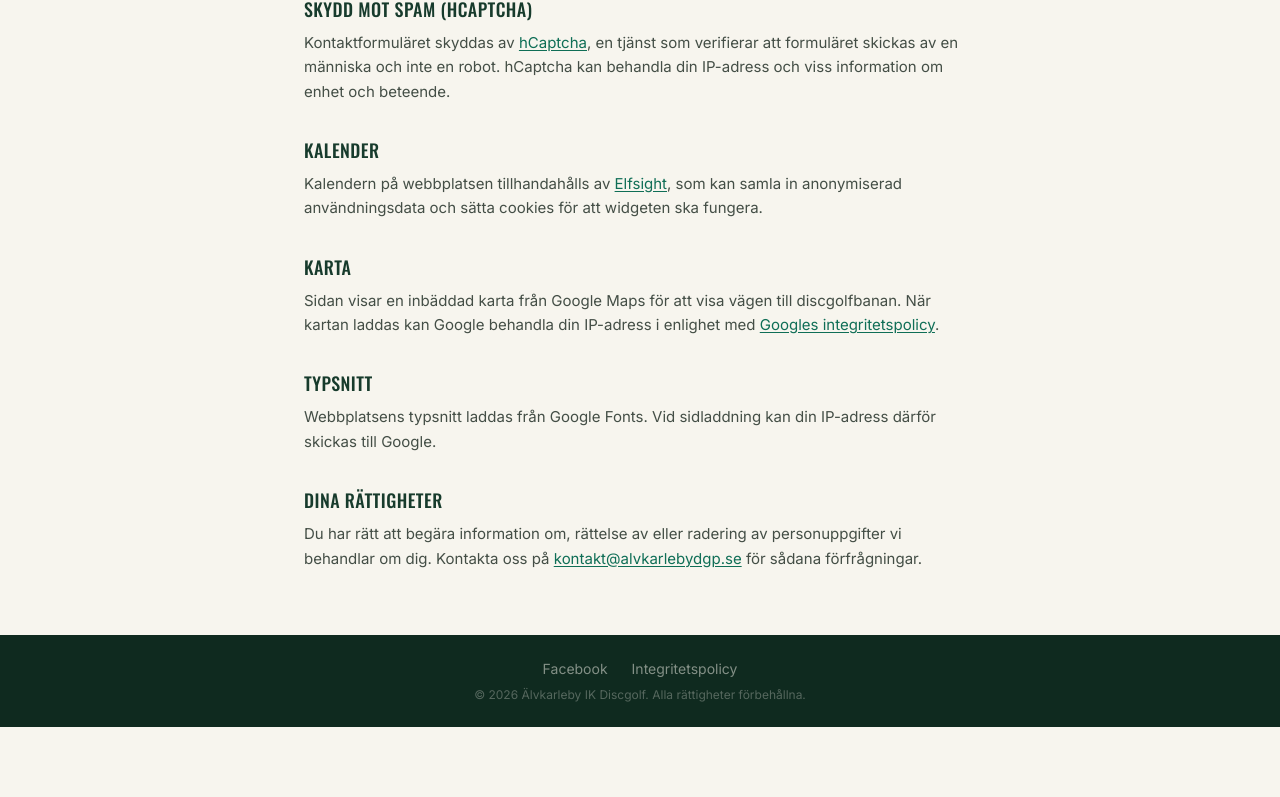
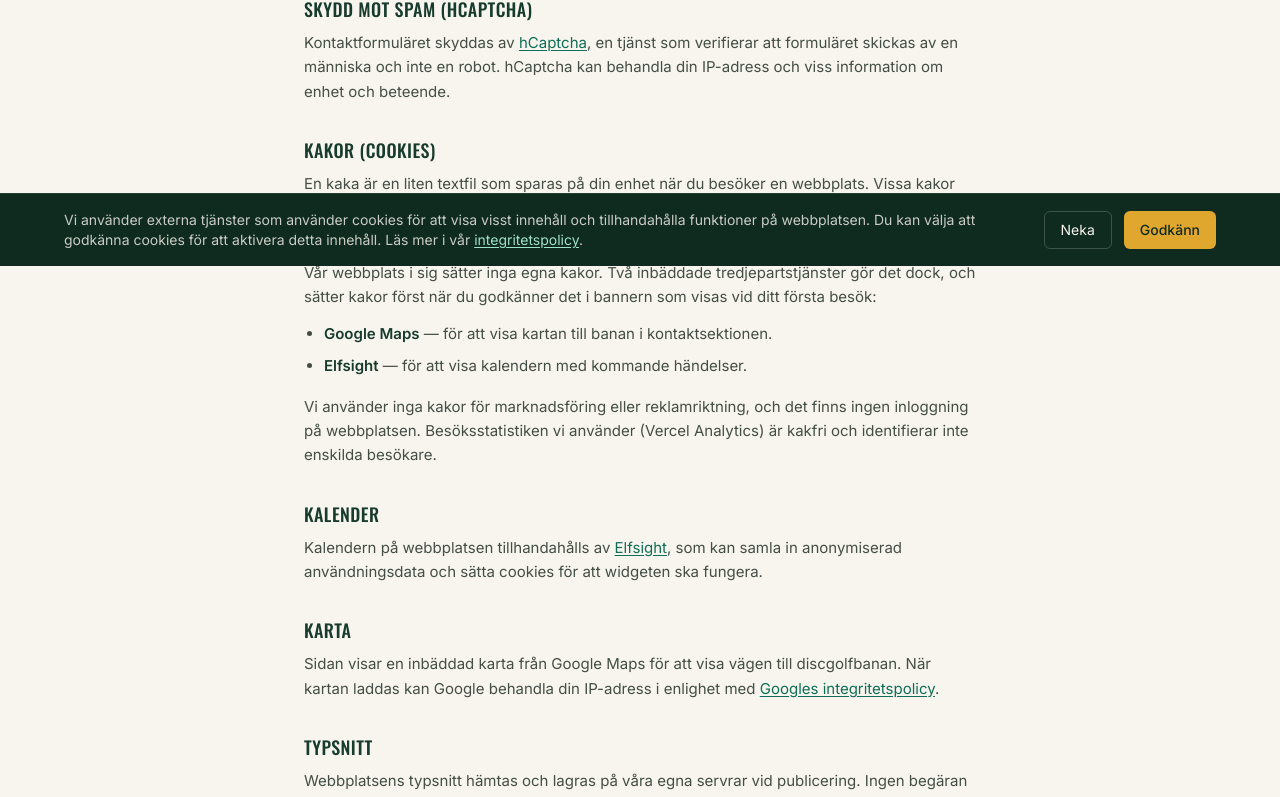
Before and after one commit to KungForsen/alvkarleby-dgp, a Next.js app: page /integritetspolicy in a window 1280 px wide. Shown: the part 534-1331 px from the top of the page. Before the commit the page ends 1261 px from the top, so only its background shows below. Built offline with nearby package versions, Linux system fonts and the light colour scheme.

Commit message:
Cookie-samtycke

```diff
--- a/src/app/integritetspolicy/page.tsx
+++ b/src/app/integritetspolicy/page.tsx
@@ -80,6 +80,39 @@ export default function Integritetspolicy() {
 
             <section>
               <h2 className="font-display text-lg font-medium uppercase tracking-wide text-forest">
+                Kakor (cookies)
+              </h2>
+              <p className="mt-2">
+                En kaka är en liten textfil som sparas på din enhet när du
+                besöker en webbplats. Vissa kakor tas bort när du stänger
+                webbläsaren, andra ligger kvar längre. Du kan alltid ta bort
+                eller blockera kakor via inställningarna i din webbläsare.
+              </p>
+              <p className="mt-4">
+                Vår webbplats i sig sätter inga egna kakor. Två inbäddade
+                tredjepartstjänster gör det dock, och sätter kakor först när
+                du godkänner det i bannern som visas vid ditt första besök:
+              </p>
+              <ul className="mt-3 list-disc space-y-2 pl-5">
+                <li>
+                  <strong className="text-forest">Google Maps</strong> — för
+                  att visa kartan till banan i kontaktsektionen.
+                </li>
+                <li>
+                  <strong className="text-forest">Elfsight</strong> — för att
+                  visa kalendern med kommande händelser.
+                </li>
+              </ul>
+              <p className="mt-4">
+                Vi använder inga kakor för marknadsföring eller
+                reklamriktning, och det finns ingen inloggning på
+                webbplatsen. Besöksstatistiken vi använder (Vercel Analytics)
+                är kakfri och identifierar inte enskilda besökare.
+              </p>
+            </section>
+
+            <section>
+              <h2 className="font-display text-lg font-medium uppercase tracking-wide text-forest">
                 Kalender
               </h2>
               <p className="mt-2">
@@ -122,8 +155,9 @@ export default function Integritetspolicy() {
                 Typsnitt
               </h2>
               <p className="mt-2">
-                Webbplatsens typsnitt laddas från Google Fonts. Vid sidladdning
-                kan din IP-adress därför skickas till Google.
+                Webbplatsens typsnitt hämtas och lagras på våra egna servrar
+                vid publicering. Ingen begäran skickas till Google när du
+                besöker sidan.
               </p>
             </section>
 
--- a/src/app/layout.tsx
+++ b/src/app/layout.tsx
@@ -1,6 +1,8 @@
 import type { Metadata } from "next";
 import { Oswald, Inter, Space_Mono } from "next/font/google";
 import { Analytics } from "@vercel/analytics/react";
+import { CookieConsentProvider } from "@/components/CookieConsentProvider";
+import CookieBanner from "@/components/CookieBanner";
 import "./globals.css";
 
 const display = Oswald({
@@ -55,7 +57,10 @@ export default function RootLayout({
       <body
         className={`${display.variable} ${body.variable} ${mono.variable} font-body`}
       >
-        {children}
+        <CookieConsentProvider>
+          {children}
+          <CookieBanner />
+        </CookieConsentProvider>
         <Analytics />
       </body>
     </html>
--- a/src/components/Calendar.tsx
+++ b/src/components/Calendar.tsx
@@ -1,6 +1,11 @@
+"use client";
+
 import Script from "next/script";
+import { useCookieConsent } from "./CookieConsentProvider";
 
 export default function Calendar() {
+  const { consent, accept } = useCookieConsent();
+
   return (
     <section id="kalender" className="bg-cream px-5 py-20 sm:px-8">
       <div className="mx-auto max-w-4xl">
@@ -10,18 +15,34 @@ export default function Calendar() {
         </h2>
 
         <div className="mt-10">
+          {consent === "accepted" ? (
+            <>
               {/* Elfsight-widget: https://dash.elfsight.com/widget/411dd602-991d-4acf-98c4-3d9aea07a4dc */}
               <div
                 className="elfsight-app-411dd602-991d-4acf-98c4-3d9aea07a4dc"
                 data-elfsight-app-lazy
               />
-        </div>
-      </div>
-
               <Script
                 src="https://static.elfsight.com/platform/platform.js"
                 strategy="lazyOnload"
               />
+            </>
+          ) : (
+            <div className="flex flex-col items-center gap-3 rounded-lg bg-forest/5 p-10 text-center">
+              <p className="text-sm text-ink/70">
+                Kalendern laddas via en tredjepartstjänst som sätter kakor.
+              </p>
+              <button
+                type="button"
+                onClick={accept}
+                className="rounded-md bg-gold px-4 py-2 text-sm font-medium text-forest-deep transition hover:bg-gold-dark"
+              >
+                Godkänn och visa kalender
+              </button>
+            </div>
+          )}
+        </div>
+      </div>
     </section>
   );
 }
--- a/src/components/Contact.tsx
+++ b/src/components/Contact.tsx
@@ -1,4 +1,5 @@
 import ContactForm from "./ContactForm";
+import MapEmbed from "./MapEmbed";
 
 export default function Contact() {
   return (
@@ -18,13 +19,7 @@ export default function Contact() {
         </div>
 
         <div className="relative min-h-[320px] overflow-hidden rounded-lg">
-          <iframe
-            title="Karta till Älvkarleby discgolfbana"
-            src="https://www.google.com/maps/embed?pb=!1m18!1m12!1m3!1d1960.5303422912602!2d17.452370600000002!3d60.568453399999996!2m3!1f0!2f0!3f0!3m2!1i1024!2i768!4f13.1!3m3!1m2!1s0x4660eb0008cef801%3A0x273d06d7e4cdeeeb!2s%C3%84lvkarleby%20discgolf!5e0!3m2!1ssv!2sse!4v1774736839579!5m2!1ssv!2sse"
-            className="absolute inset-0 h-full w-full grayscale"
-            loading="lazy"
-            referrerPolicy="no-referrer-when-downgrade"
-          />
+          <MapEmbed />
         </div>
       </div>
     </section>
--- /dev/null
+++ b/src/components/CookieBanner.tsx
@@ -0,0 +1,45 @@
+"use client";
+
+import { useCookieConsent } from "./CookieConsentProvider";
+
+export default function CookieBanner() {
+  const { consent, accept, decline } = useCookieConsent();
+
+  if (consent !== null) return null;
+
+  return (
+    <div className="fixed inset-x-0 bottom-0 z-[60] border-t border-cream/10 bg-forest-deep px-5 py-4 sm:px-8">
+      <div className="mx-auto flex max-w-6xl flex-col items-start gap-3 sm:flex-row sm:items-center sm:justify-between">
+        <p className="text-sm text-cream/80">
+          Vi använder externa tjänster som använder cookies för att visa
+          visst innehåll och tillhandahålla funktioner på webbplatsen. Du kan
+          välja att godkänna cookies för att aktivera detta innehåll. Läs mer
+          i vår{" "}
+          <a
+            href="/integritetspolicy"
+            className="text-teal-light underline underline-offset-2"
+          >
+            integritetspolicy
+          </a>
+          .
+        </p>
+        <div className="flex shrink-0 gap-3">
+          <button
+            type="button"
+            onClick={decline}
+            className="rounded-md border border-cream/20 px-4 py-2 text-sm text-cream transition hover:border-gold"
+          >
+            Neka
+          </button>
+          <button
+            type="button"
+            onClick={accept}
+            className="rounded-md bg-gold px-4 py-2 text-sm font-medium text-forest-deep transition hover:bg-gold-dark"
+          >
+            Godkänn
+          </button>
+        </div>
+      </div>
+    </div>
+  );
+}
--- /dev/null
+++ b/src/components/CookieConsentProvider.tsx
@@ -0,0 +1,56 @@
+"use client";
+
+import { createContext, useContext, useEffect, useState } from "react";
+
+type Consent = "accepted" | "declined" | null;
+
+const CookieConsentContext = createContext<{
+  consent: Consent;
+  accept: () => void;
+  decline: () => void;
+}>({
+  consent: null,
+  accept: () => {},
+  decline: () => {},
+});
+
+const STORAGE_KEY = "adgp-cookie-consent";
+
+export function CookieConsentProvider({
+  children,
+}: {
+  children: React.ReactNode;
+}) {
+  const [consent, setConsent] = useState<Consent>(null);
+  const [hydrated, setHydrated] = useState(false);
+
+  useEffect(() => {
+    const stored = window.localStorage.getItem(STORAGE_KEY);
+    if (stored === "accepted" || stored === "declined") {
+      setConsent(stored);
+    }
+    setHydrated(true);
+  }, []);
+
+  function accept() {
+    window.localStorage.setItem(STORAGE_KEY, "accepted");
+    setConsent("accepted");
+  }
+
+  function decline() {
+    window.localStorage.setItem(STORAGE_KEY, "declined");
+    setConsent("declined");
+  }
+
+  return (
+    <CookieConsentContext.Provider
+      value={{ consent: hydrated ? consent : null, accept, decline }}
+    >
+      {children}
+    </CookieConsentContext.Provider>
+  );
+}
+
+export function useCookieConsent() {
+  return useContext(CookieConsentContext);
+}
--- /dev/null
+++ b/src/components/MapEmbed.tsx
@@ -0,0 +1,34 @@
+"use client";
+
+import { useCookieConsent } from "./CookieConsentProvider";
+
+export default function MapEmbed() {
+  const { consent, accept } = useCookieConsent();
+
+  if (consent !== "accepted") {
+    return (
+      <div className="absolute inset-0 flex flex-col items-center justify-center gap-3 bg-forest-light/40 p-6 text-center">
+        <p className="text-sm text-cream/70">
+          Kartan laddas via Google Maps, som sätter kakor.
+        </p>
+        <button
+          type="button"
+          onClick={accept}
+          className="rounded-md bg-gold px-4 py-2 text-sm font-medium text-forest-deep transition hover:bg-gold-dark"
+        >
+          Godkänn och visa karta
+        </button>
+      </div>
+    );
+  }
+
+  return (
+    <iframe
+      title="Karta till Älvkarleby discgolfbana"
+      src="https://www.google.com/maps/embed?pb=!1m18!1m12!1m3!1d1960.5303422912602!2d17.452370600000002!3d60.568453399999996!2m3!1f0!2f0!3f0!3m2!1i1024!2i768!4f13.1!3m3!1m2!1s0x4660eb0008cef801%3A0x273d06d7e4cdeeeb!2s%C3%84lvkarleby%20discgolf!5e0!3m2!1ssv!2sse!4v1774736839579!5m2!1ssv!2sse"
+      className="absolute inset-0 h-full w-full grayscale"
+      loading="lazy"
+      referrerPolicy="no-referrer-when-downgrade"
+    />
+  );
+}
```
Lines whose indentation alone changed are shown as unchanged.
